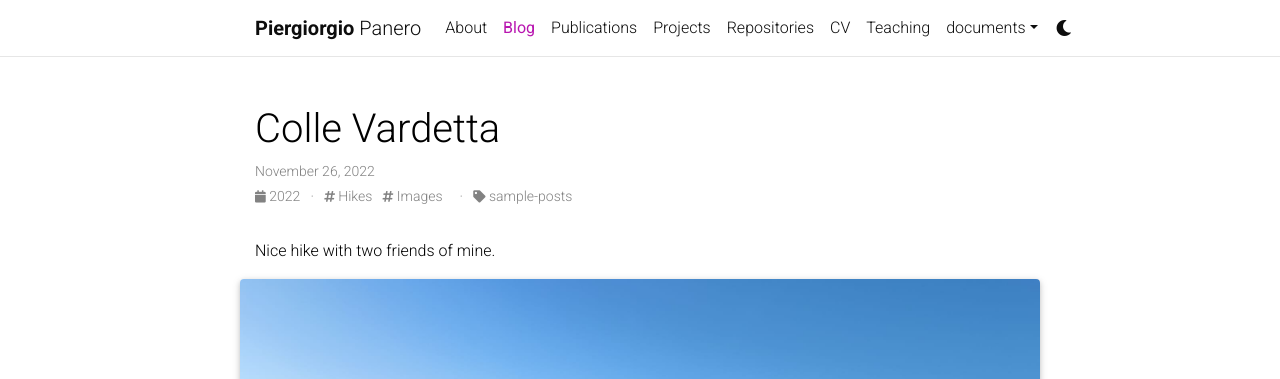
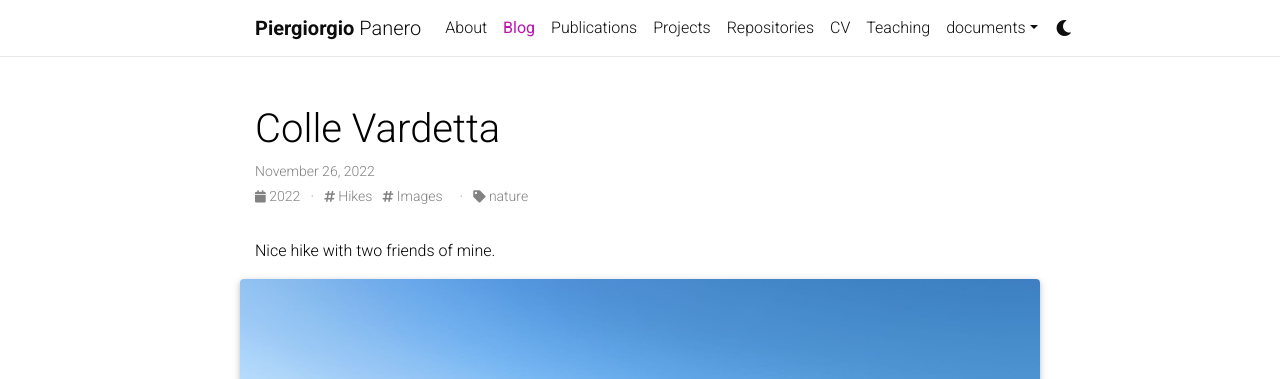
Before and after one commit to PG-P/pg-p.github.io, a Jekyll site: the page built from _posts/2022-11-26-vardetta.md, in a window 1280 px wide and 900 px high. Shown: the top 379 px of the window. Built offline with Jekyll 4.4.1, drawn with Linux system fonts in a browser that asks for light colours; full-size pictures stand in for the smaller copies a plugin makes; comment, search, counter and statistics services are not loaded; a style sheet for code colours, icons or effects is not loaded.

Commit message:
Update 2022-11-26-vardetta.md

```diff
--- a/_posts/2022-11-26-vardetta.md
+++ b/_posts/2022-11-26-vardetta.md
@@ -4,7 +4,7 @@ title:  Colle Vardetta
 date: 2022-11-26 20:01:00
 description: Lovely and lonely place
 tags: Hikes Images
-categories: sample-posts
+categories: nature
 ---
 Nice hike with two friends of mine.
 
```
